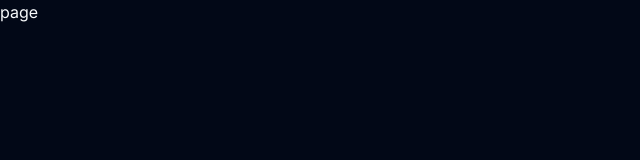
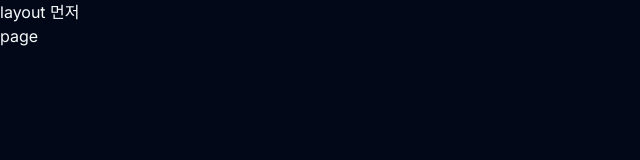
Before and after one commit to ygvbhy/yt-music-clone, a Next.js app: page / in a window 1280 px wide. Shown: the top 160 px of the page, without its empty margins (0-640 px from the left). Built offline with nearby package versions, Linux system fonts and the light colour scheme.

Commit message:
layout file

```diff
--- /dev/null
+++ b/app/(site)/layout.tsx
@@ -0,0 +1,12 @@
+import React from "react";
+
+const layout = ({ children }) => {
+  return (
+    <div>
+      layout 먼저
+      {children}
+    </div>
+  );
+};
+
+export default layout;
--- /dev/null
+++ b/app/channel/[id]/layout.tsx
@@ -0,0 +1,12 @@
+import React from "react";
+
+const layout = ({ children }) => {
+  return (
+    <div>
+      layout 먼저
+      {children}
+    </div>
+  );
+};
+
+export default layout;
--- /dev/null
+++ b/app/explore/layout.tsx
@@ -0,0 +1,12 @@
+import React from "react";
+
+const layout = ({ children }) => {
+  return (
+    <div>
+      layout 먼저
+      {children}
+    </div>
+  );
+};
+
+export default layout;
--- /dev/null
+++ b/app/library/layout.tsx
@@ -0,0 +1,12 @@
+import React from "react";
+
+const layout = ({ children }) => {
+  return (
+    <div>
+      layout 먼저
+      {children}
+    </div>
+  );
+};
+
+export default layout;
--- /dev/null
+++ b/app/playlist/layout.tsx
@@ -0,0 +1,12 @@
+import React from "react";
+
+const layout = ({ children }) => {
+  return (
+    <div>
+      layout 먼저
+      {children}
+    </div>
+  );
+};
+
+export default layout;
```
